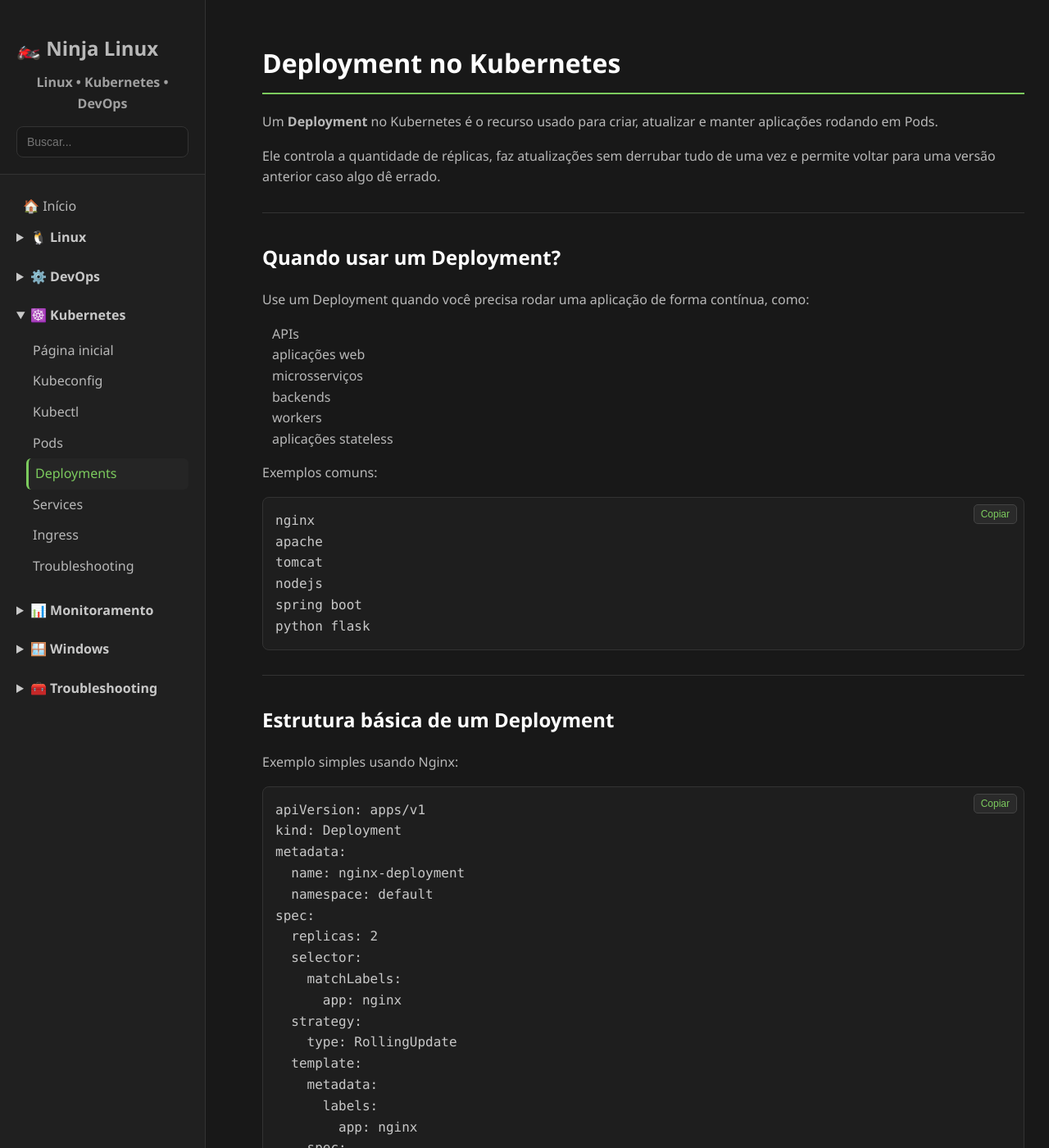
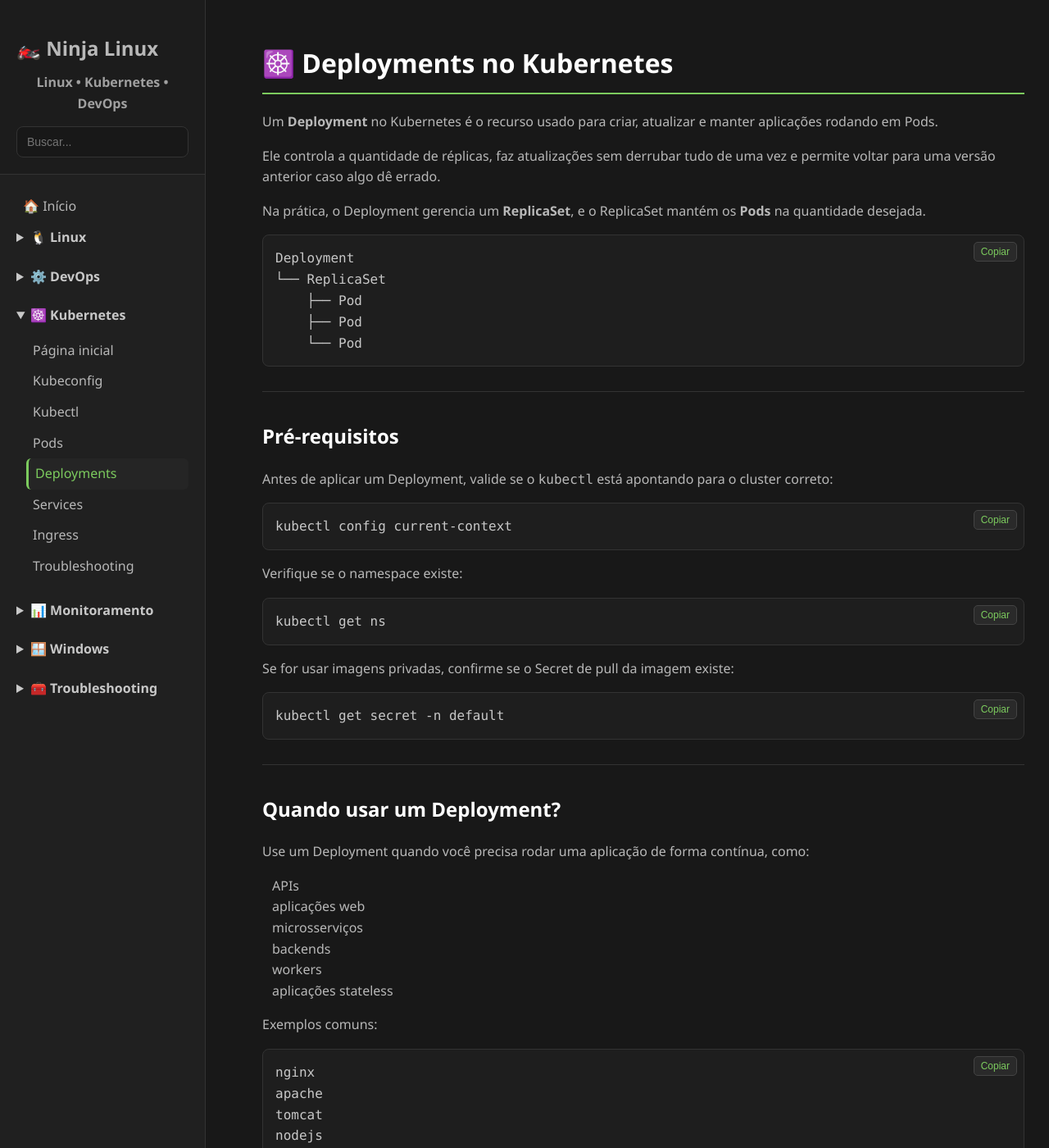
Before and after one commit to joaopedros111/ninja-linux, a Jekyll site: the page built from kubernetes/deployments.md, in a window 1280 px wide and 1400 px high. Shown: the whole window at 82% size. Built offline with Jekyll 4.4.1, drawn with Linux system fonts in a browser that asks for light colours; some of the changed text lies outside the part shown.

Commit message:
Melhora deployments.md

````diff
--- a/kubernetes/deployments.md
+++ b/kubernetes/deployments.md
@@ -1,13 +1,45 @@
 ---
 layout: default
-title: Deployment Kubernetes
+title: Deployments
 ---
 
-# Deployment no Kubernetes
+# ☸️ Deployments no Kubernetes
 
 Um **Deployment** no Kubernetes é o recurso usado para criar, atualizar e manter aplicações rodando em Pods.
 
 Ele controla a quantidade de réplicas, faz atualizações sem derrubar tudo de uma vez e permite voltar para uma versão anterior caso algo dê errado.
+
+Na prática, o Deployment gerencia um **ReplicaSet**, e o ReplicaSet mantém os **Pods** na quantidade desejada.
+
+```text
+Deployment
+└── ReplicaSet
+    ├── Pod
+    ├── Pod
+    └── Pod
+```
+
+---
+
+## Pré-requisitos
+
+Antes de aplicar um Deployment, valide se o `kubectl` está apontando para o cluster correto:
+
+```bash
+kubectl config current-context
+```
+
+Verifique se o namespace existe:
+
+```bash
+kubectl get ns
+```
+
+Se for usar imagens privadas, confirme se o Secret de pull da imagem existe:
+
+```bash
+kubectl get secret -n default
+```
 
 ---
 
@@ -182,6 +214,12 @@
 kubectl apply -f deployment-nginx.yaml
 ```
 
+Para validar o manifesto antes de aplicar:
+
+```bash
+kubectl apply -f deployment-nginx.yaml --dry-run=client
+```
+
 Verifique se o Deployment foi criado:
 
 ```bash
@@ -238,6 +276,12 @@
 kubectl rollout status deployment/nginx-deployment
 ```
 
+Para reiniciar os Pods sem alterar a imagem:
+
+```bash
+kubectl rollout restart deployment/nginx-deployment
+```
+
 ---
 
 ## Histórico de versões
@@ -246,6 +290,12 @@
 
 ```bash
 kubectl rollout history deployment/nginx-deployment
+```
+
+Para ver detalhes de uma revisão:
+
+```bash
+kubectl rollout history deployment/nginx-deployment --revision=2
 ```
 
 ---
@@ -262,6 +312,28 @@
 
 ```bash
 kubectl rollout undo deployment/nginx-deployment --to-revision=2
+```
+
+---
+
+## Pausar e retomar rollout
+
+Em mudanças maiores, é possível pausar o rollout antes de continuar a atualização:
+
+```bash
+kubectl rollout pause deployment/nginx-deployment
+```
+
+Retomar:
+
+```bash
+kubectl rollout resume deployment/nginx-deployment
+```
+
+Verificar status:
+
+```bash
+kubectl rollout status deployment/nginx-deployment
 ```
 
 ---
@@ -298,7 +370,7 @@
 
 ---
 
-# Exemplo mais completo
+## Exemplo mais completo
 
 Abaixo um exemplo mais parecido com ambiente real, usando:
 
@@ -310,7 +382,7 @@
 
 ---
 
-## Deployment completo
+### Deployment completo
 
 ```yaml
 apiVersion: apps/v1
@@ -371,7 +443,7 @@
 
 ---
 
-## Service
+### Service
 
 O Deployment cria os Pods, mas o acesso interno normalmente é feito por um Service.
 
@@ -393,7 +465,7 @@
 
 ---
 
-## Ingress
+### Ingress
 
 Se o cluster tiver Ingress Controller configurado, é possível expor a aplicação por URL.
 
@@ -419,7 +491,7 @@
 
 ---
 
-# Arquivo único com Deployment, Service e Ingress
+## Arquivo único com Deployment, Service e Ingress
 
 Também é possível colocar tudo em um único arquivo YAML, separando os recursos com `---`.
 
@@ -487,9 +559,9 @@
 
 ---
 
-# Comandos úteis
+## Comandos úteis
 
-## Listar recursos
+### Listar recursos
 
 ```bash
 kubectl get deployments
@@ -500,7 +572,7 @@
 
 ---
 
-## Listar tudo no namespace
+### Listar tudo no namespace
 
 ```bash
 kubectl get all -n default
@@ -508,7 +580,7 @@
 
 ---
 
-## Ver detalhes de um Pod
+### Ver detalhes de um Pod
 
 ```bash
 kubectl describe pod nome-do-pod
@@ -516,7 +588,7 @@
 
 ---
 
-## Ver eventos do namespace
+### Ver eventos do namespace
 
 ```bash
 kubectl get events -n default --sort-by=.metadata.creationTimestamp
@@ -524,7 +596,7 @@
 
 ---
 
-## Acessar shell dentro do Pod
+### Acessar shell dentro do Pod
 
 ```bash
 kubectl exec -it nome-do-pod -- /bin/bash
@@ -538,7 +610,7 @@
 
 ---
 
-# Checklist antes de aplicar em produção
+## Checklist antes de aplicar em produção
 
 Antes de aplicar um Deployment em produção, confira:
 
@@ -556,9 +628,9 @@
 
 ---
 
-# Problemas comuns
+## Problemas comuns
 
-## Pods não sobem
+### Pods não sobem
 
 Verifique:
 
@@ -579,7 +651,7 @@
 
 ---
 
-## ImagePullBackOff
+### ImagePullBackOff
 
 Esse erro indica problema ao baixar a imagem.
 
@@ -599,7 +671,7 @@
 
 ---
 
-## CrashLoopBackOff
+### CrashLoopBackOff
 
 Esse erro indica que o container inicia e depois cai.
 
@@ -625,7 +697,7 @@
 
 ---
 
-## Service não acessa o Pod
+### Service não acessa o Pod
 
 Verifique se o selector do Service bate com o label do Pod.
 
@@ -647,7 +719,7 @@
 
 ---
 
-## Ingress não funciona
+### Ingress não funciona
 
 Verifique:
 
@@ -667,7 +739,7 @@
 
 ---
 
-# Boas práticas
+## Boas práticas
 
 - Evite usar `latest` em produção.
 - Use tags fixas de imagem.
@@ -682,7 +754,7 @@
 
 ---
 
-# Fluxo recomendado de deploy
+## Fluxo recomendado de deploy
 
 ```bash
 # 1. Validar contexto atual
@@ -712,7 +784,7 @@
 
 ---
 
-# Exemplo com namespace separado
+## Exemplo com namespace separado
 
 ```bash
 kubectl create namespace homologacao
@@ -732,7 +804,7 @@
 
 ---
 
-# Resumo
+## Resumo
 
 O Deployment é um dos recursos mais importantes do Kubernetes.
 
````
